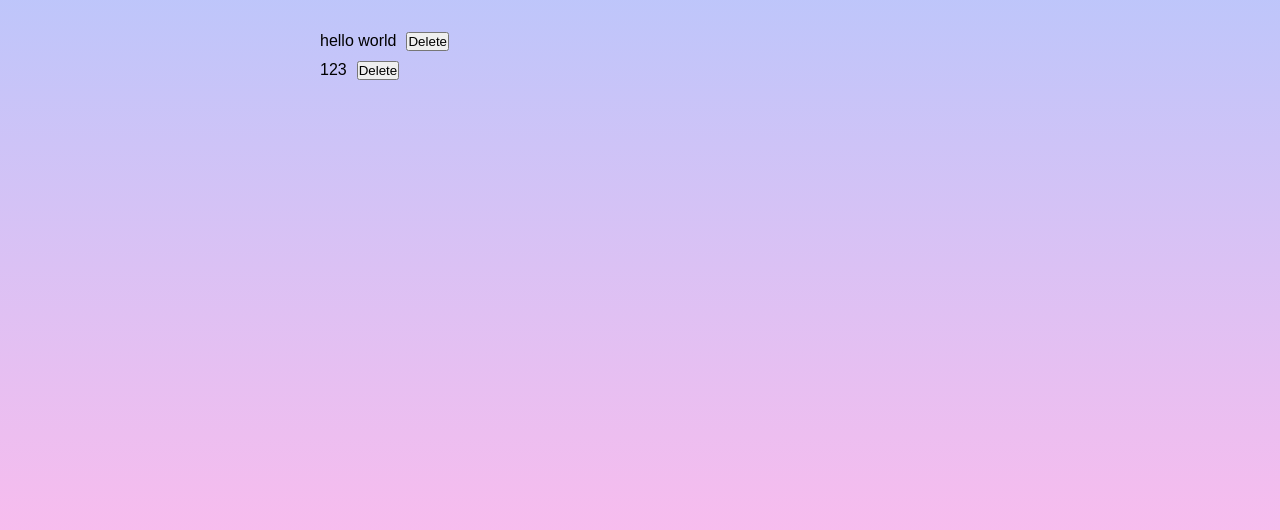
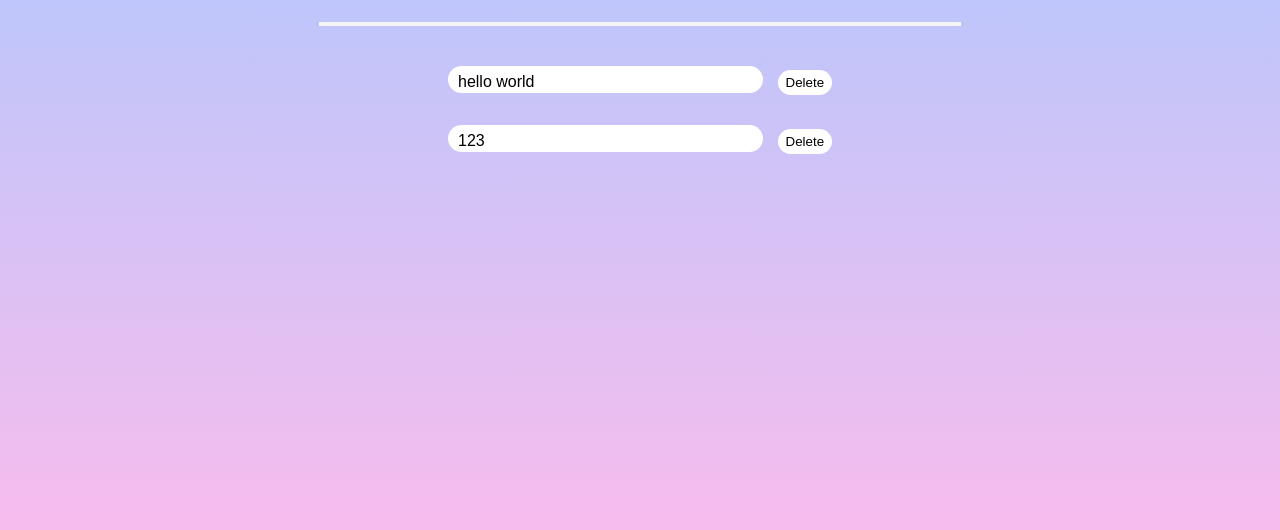
Before and after one commit to pepperm1ntt/To-Do-List, a plain HTML site: page index.html in a window 1280 px wide. Shown: the part 196-726 px from the top of the page. Drawn offline with Linux system fonts and the light colour scheme; a web font is replaced by a local one.

Commit message:
list styling

```diff
--- a/index.html
+++ b/index.html
@@ -20,6 +20,7 @@
             <input id="taskInput" type="text" placeholder="Add new Task">
             <button onclick="addItem()" id="addBtn">Add</button>
         </div>
+        <hr><hr>
         <div id="listWindow" class="center"></div>
         <script src="script.js"></script>
     </body>
--- a/styles.css
+++ b/styles.css
@@ -48,7 +48,48 @@ html {
     border: none;
     border-radius: 25px;
     color: white;
-    background-color: blue;;
+    background-color: blue;
     margin-left: 5px;
 
   }
+
+  #listWindow {
+    width: 30vw;
+    text-align: left;
+  }
+
+  #listWindow > div {
+    display: flex;
+    justify-content: space-between;
+    margin-top: 30px;
+  }
+
+  #listWindow > div > p {
+    background-color: white;
+    width: 35vw;
+    height: 2.5vh;
+    padding-left: 5px;
+    font-size: 1em;
+    padding-top: 7px;
+    border-radius: 25px;
+    padding-left: 10px;
+
+
+  }
+
+  #listWindow > div > button {
+    width: 80px;
+    height: 25px;
+    border: none;
+    border-radius: 25px;
+    color: black;
+    background-color: white;
+    margin-left: 5px;
+    margin-top: 4px;
+  }
+
+  hr {
+    width: 50%;
+    margin: 0 auto 0 auto;
+    border: 1px solid whitesmoke;
+  }
```
